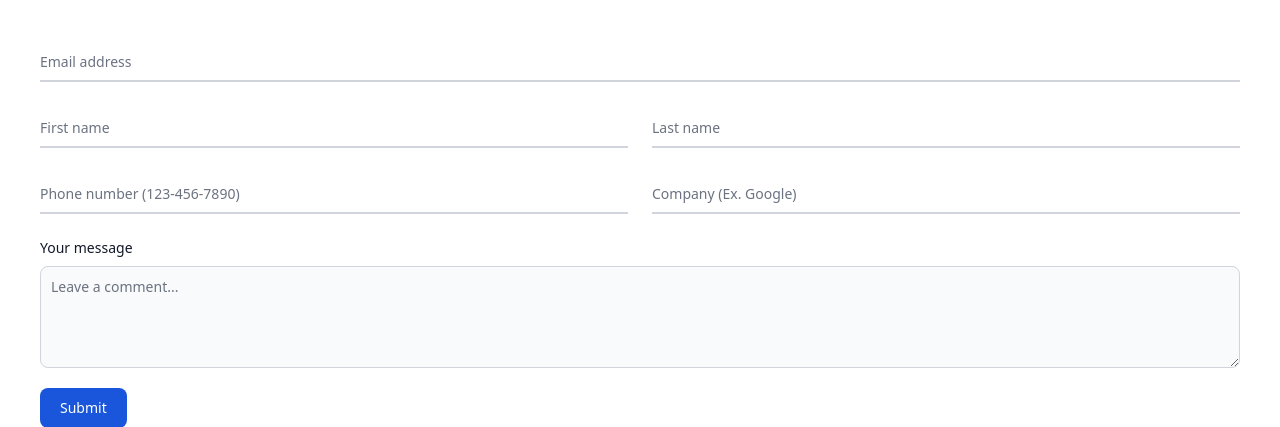
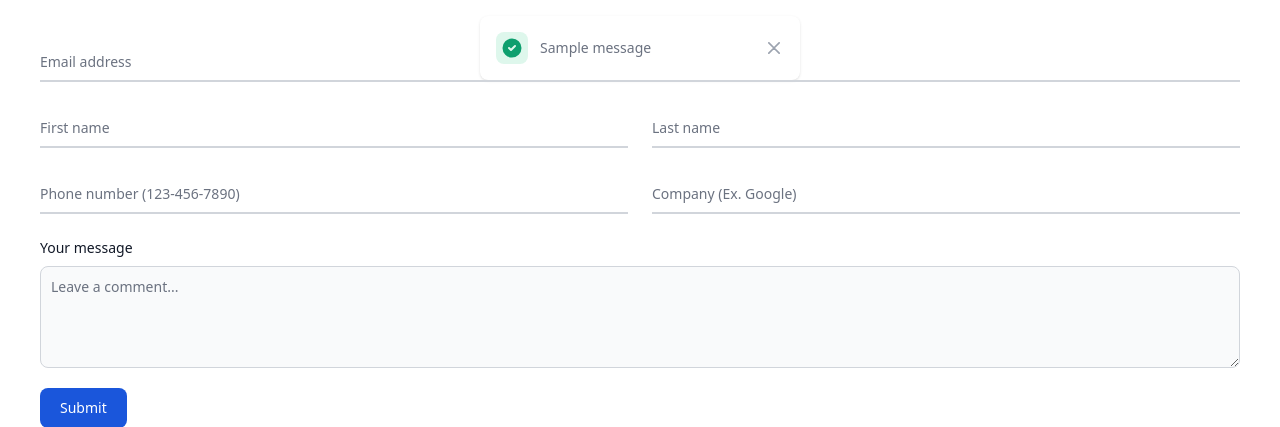
Before and after one commit to Jkhall81/CrystalsWebsite, a Flask app: page /contact in a window 1280 px wide. Shown: the part 64-491 px from the top of the page. Run offline with Flask 3, Linux system fonts and the light colour scheme; tables that the repository leaves empty hold one stand-in row (values such as "Sample post"); one stand-in notice (Sample message) is shown; some libraries are stand-ins or nearby versions.

Commit message:
flashed messages are showing up, but im not doing anything with the categories at the moment.  need to read into how to use flash message categories. time for a break.

```diff
--- a/website/static/output.css
+++ b/website/static/output.css
@@ -1099,6 +1099,14 @@ input:checked + .toggle-bg {
   top: 0.75rem;
 }
 
+.left-1\/2 {
+  left: 50%;
+}
+
+.top-20 {
+  top: 5rem;
+}
+
 .-z-10 {
   z-index: -10;
 }
@@ -1137,6 +1145,26 @@ input:checked + .toggle-bg {
   margin-bottom: 1.5rem;
 }
 
+.-mx-1 {
+  margin-left: -0.25rem;
+  margin-right: -0.25rem;
+}
+
+.-mx-1\.5 {
+  margin-left: -0.375rem;
+  margin-right: -0.375rem;
+}
+
+.-my-1 {
+  margin-top: -0.25rem;
+  margin-bottom: -0.25rem;
+}
+
+.-my-1\.5 {
+  margin-top: -0.375rem;
+  margin-bottom: -0.375rem;
+}
+
 .mb-1 {
   margin-bottom: 0.25rem;
 }
@@ -1213,6 +1241,14 @@ input:checked + .toggle-bg {
   margin-top: 1.25rem;
 }
 
+.ml-3 {
+  margin-left: 0.75rem;
+}
+
+.ml-auto {
+  margin-left: auto;
+}
+
 .block {
   display: block;
 }
@@ -1345,6 +1381,10 @@ input:checked + .toggle-bg {
   width: 100%;
 }
 
+.w-8 {
+  width: 2rem;
+}
+
 .max-w-full {
   max-width: 100%;
 }
@@ -1357,12 +1397,20 @@ input:checked + .toggle-bg {
   max-width: 24rem;
 }
 
+.max-w-xs {
+  max-width: 20rem;
+}
+
 .flex-1 {
   flex: 1 1 0%;
 }
 
 .flex-shrink {
   flex-shrink: 1;
+}
+
+.flex-shrink-0 {
+  flex-shrink: 0;
 }
 
 .origin-\[0\] {
@@ -1396,6 +1444,11 @@ input:checked + .toggle-bg {
 
 .translate-y-full {
   --tw-translate-y: 100%;
+  transform: translate(var(--tw-translate-x), var(--tw-translate-y)) rotate(var(--tw-rotate)) skewX(var(--tw-skew-x)) skewY(var(--tw-skew-y)) scaleX(var(--tw-scale-x)) scaleY(var(--tw-scale-y));
+}
+
+.-translate-x-1\/2 {
+  --tw-translate-x: -50%;
   transform: translate(var(--tw-translate-x), var(--tw-translate-y)) rotate(var(--tw-rotate)) skewX(var(--tw-skew-x)) skewY(var(--tw-skew-y)) scaleX(var(--tw-scale-x)) scaleY(var(--tw-scale-y));
 }
 
@@ -1658,6 +1711,11 @@ input:checked + .toggle-bg {
   background-color: rgb(255 255 255 / 0.5);
 }
 
+.bg-green-100 {
+  --tw-bg-opacity: 1;
+  background-color: rgb(222 247 236 / var(--tw-bg-opacity));
+}
+
 .bg-opacity-50 {
   --tw-bg-opacity: 0.5;
 }
@@ -1688,6 +1746,10 @@ input:checked + .toggle-bg {
 
 .p-4 {
   padding: 1rem;
+}
+
+.p-1\.5 {
+  padding: 0.375rem;
 }
 
 .px-0 {
@@ -1858,6 +1920,16 @@ input:checked + .toggle-bg {
 .text-white {
   --tw-text-opacity: 1;
   color: rgb(255 255 255 / var(--tw-text-opacity));
+}
+
+.text-gray-400 {
+  --tw-text-opacity: 1;
+  color: rgb(156 163 175 / var(--tw-text-opacity));
+}
+
+.text-green-500 {
+  --tw-text-opacity: 1;
+  color: rgb(14 159 110 / var(--tw-text-opacity));
 }
 
 .opacity-0 {
@@ -2017,6 +2089,11 @@ input:checked + .toggle-bg {
   --tw-ring-color: rgb(156 163 175 / var(--tw-ring-opacity));
 }
 
+.focus\:ring-gray-300:focus {
+  --tw-ring-opacity: 1;
+  --tw-ring-color: rgb(209 213 219 / var(--tw-ring-opacity));
+}
+
 .peer:-moz-placeholder-shown ~ .peer-placeholder-shown\:translate-y-0 {
   --tw-translate-y: 0px;
   transform: translate(var(--tw-translate-x), var(--tw-translate-y)) rotate(var(--tw-rotate)) skewX(var(--tw-skew-x)) skewY(var(--tw-skew-y)) scaleX(var(--tw-scale-x)) scaleY(var(--tw-scale-y));
@@ -2116,6 +2193,11 @@ input:checked + .toggle-bg {
   background-color: rgb(17 24 39 / var(--tw-bg-opacity));
 }
 
+:is(.dark .dark\:bg-green-800) {
+  --tw-bg-opacity: 1;
+  background-color: rgb(3 84 63 / var(--tw-bg-opacity));
+}
+
 :is(.dark .dark\:bg-opacity-80) {
   --tw-bg-opacity: 0.8;
 }
@@ -2133,6 +2215,16 @@ input:checked + .toggle-bg {
 :is(.dark .dark\:text-white) {
   --tw-text-opacity: 1;
   color: rgb(255 255 255 / var(--tw-text-opacity));
+}
+
+:is(.dark .dark\:text-gray-500) {
+  --tw-text-opacity: 1;
+  color: rgb(107 114 128 / var(--tw-text-opacity));
+}
+
+:is(.dark .dark\:text-green-200) {
+  --tw-text-opacity: 1;
+  color: rgb(188 240 218 / var(--tw-text-opacity));
 }
 
 :is(.dark .dark\:placeholder-gray-400)::-moz-placeholder {
--- a/website/templates/base.html
+++ b/website/templates/base.html
@@ -5,13 +5,36 @@
     <meta name="viewport" content="width=device-width, initial-scale=1.0">
     <title>{% block title %}TODO - add title{% endblock %}</title>
     <link href="{{url_for('static', filename='output.css')}}" rel="stylesheet">
+    <link rel="favicon icon" href="{{ url_for('static', filename='favicon.svg') }}">
     <meta name="description" content="Brief description of webpage">
     <meta name="keywords" content="keyword1, keyword2, keyword3">
 </head>
 <body>
 {% include 'navbar.html' %}
+{% if get_flashed_messages() %}
+<div id="toast-success"
+     class="absolute top-20 left-1/2 transform -translate-x-1/2 transform mt-18 z-99 flex justify-center items-center w-full max-w-xs p-4 mb-4 text-gray-500 bg-white rounded-lg shadow dark:text-gray-400 dark:bg-gray-800"
+     role="alert">
+    <div class="inline-flex items-center justify-center flex-shrink-0 w-8 h-8 text-green-500 bg-green-100 rounded-lg dark:bg-green-800 dark:text-green-200">
+        <svg class="w-5 h-5" aria-hidden="true" xmlns="http://www.w3.org/2000/svg" fill="currentColor" viewBox="0 0 20 20">
+            <path d="M10 .5a9.5 9.5 0 1 0 9.5 9.5A9.51 9.51 0 0 0 10 .5Zm3.707 8.207-4 4a1 1 0 0 1-1.414 0l-2-2a1 1 0 0 1 1.414-1.414L9 10.586l3.293-3.293a1 1 0 0 1 1.414 1.414Z"/>
+        </svg>
+        <span class="sr-only">Check icon</span>
+    </div>
+    {% for message in get_flashed_messages() %}
+    <div class="ml-3 text-sm font-normal">{{ message }}</div>
+    {% endfor %}
+    <button type="button"
+            class="ml-auto -mx-1.5 -my-1.5 bg-white text-gray-400 hover:text-gray-900 rounded-lg focus:ring-2 focus:ring-gray-300 p-1.5 hover:bg-gray-100 inline-flex items-center justify-center h-8 w-8 dark:text-gray-500 dark:hover:text-white dark:bg-gray-800 dark:hover:bg-gray-700"
+            data-dismiss-target="#toast-success" aria-label="Close">
+        <span class="sr-only">Close</span>
+        <svg class="w-3 h-3" aria-hidden="true" xmlns="http://www.w3.org/2000/svg" fill="none" viewBox="0 0 14 14">
+            <path stroke="currentColor" stroke-linecap="round" stroke-linejoin="round" stroke-width="2" d="m1 1 6 6m0 0 6 6M7 7l6-6M7 7l-6 6"/>
+        </svg>
+    </button>
+</div>
+{% endif %}
 {% block content %}
-
 {% endblock %}
 {% include 'footer.html' %}
 <script src="https://cdnjs.cloudflare.com/ajax/libs/flowbite/1.7.0/flowbite.min.js"></script>
```
Also changed, not shown: website/static/favicon.svg (added).
